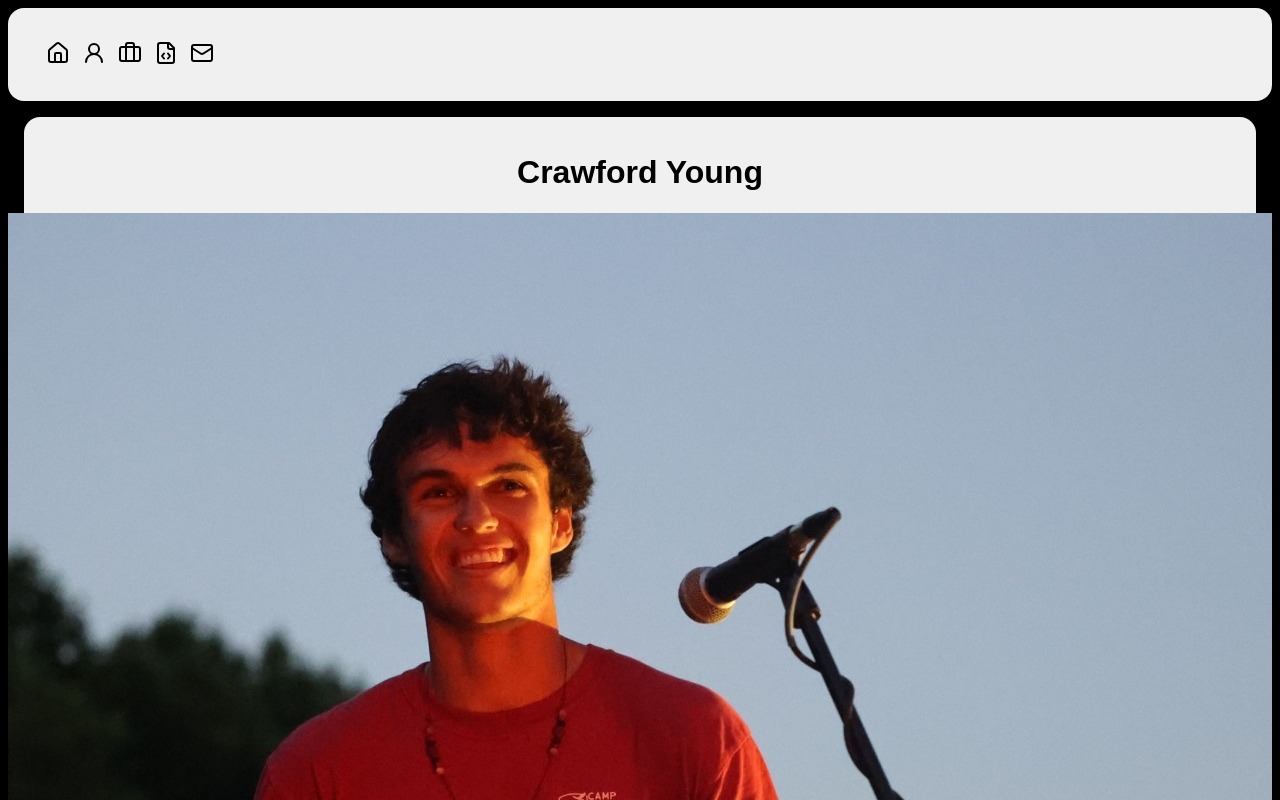
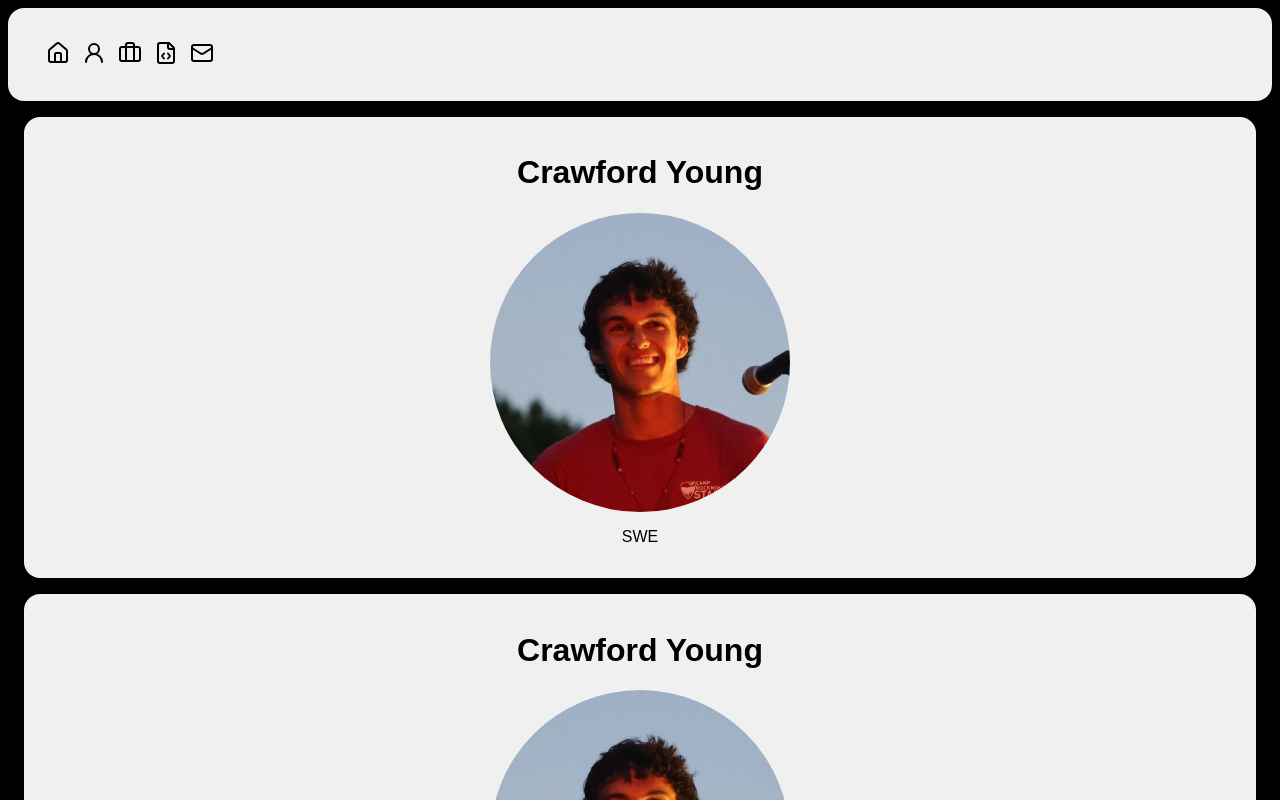
Before and after one commit to Crawford-Young/NextJSPlayground, a Next.js app in the folder nextjs-dashboard/: page / in a window 1280 px wide. Shown: the top 800 px of the page. Built offline with nearby package versions, Linux system fonts and the light colour scheme.

Commit message:
aligned profile pic

```diff
--- a/nextjs-dashboard/app/body/body.css
+++ b/nextjs-dashboard/app/body/body.css
@@ -11,8 +11,8 @@
 }
 
 .profile-circle {
-  width: 40%; /* Adjust size as needed */
-  height: 60%; /* Must match width for a perfect circle */
+  width: 25%; /* Adjust size as needed */
+  height: 25%; /* Must match width for a perfect circle */
   border-radius: 50%;
   /* Additional styling for background image approach */
   background-size: cover;
--- a/nextjs-dashboard/app/body/home.tsx
+++ b/nextjs-dashboard/app/body/home.tsx
@@ -1,12 +1,12 @@
 import "./body.css";
 import Image from "next/image";
-import CampHeadshot from "@/app/photos/CampHeadshot.jpg";
+import Headshot from "@/app/photos/profilePic.jpg";
 
 export const Home = () => {
   return (
     <div className="homeContainer">
       <h1>Crawford Young</h1>
-      <Image src={CampHeadshot} alt="Me!" />
+      <Image src={Headshot} alt="Me!" className="profile-circle" />
       <p>SWE</p>
     </div>
   );
```
Also changed, not shown: nextjs-dashboard/app/photos/CampHeadshot.jpg (deleted), nextjs-dashboard/app/photos/profilePic.jpg (added).
